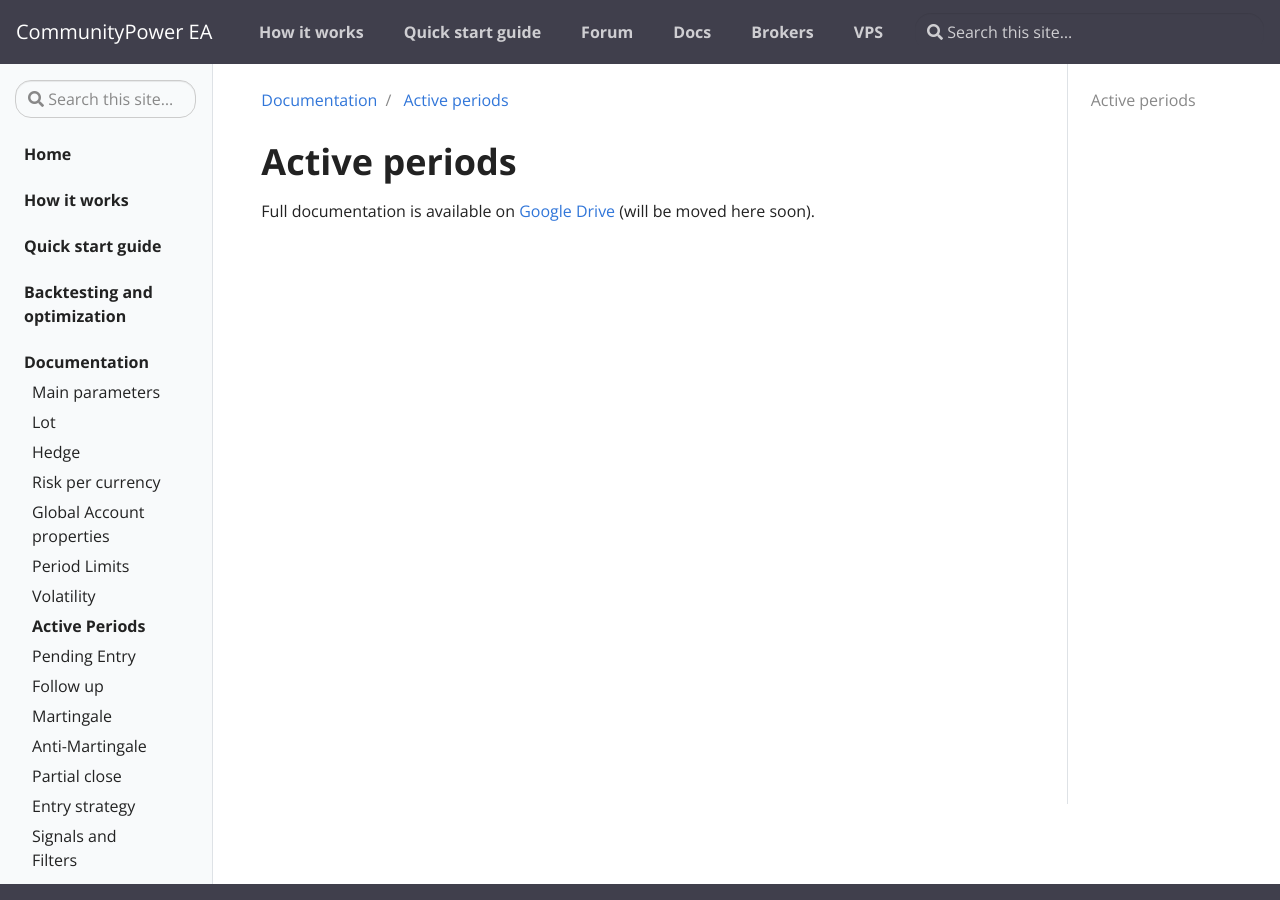
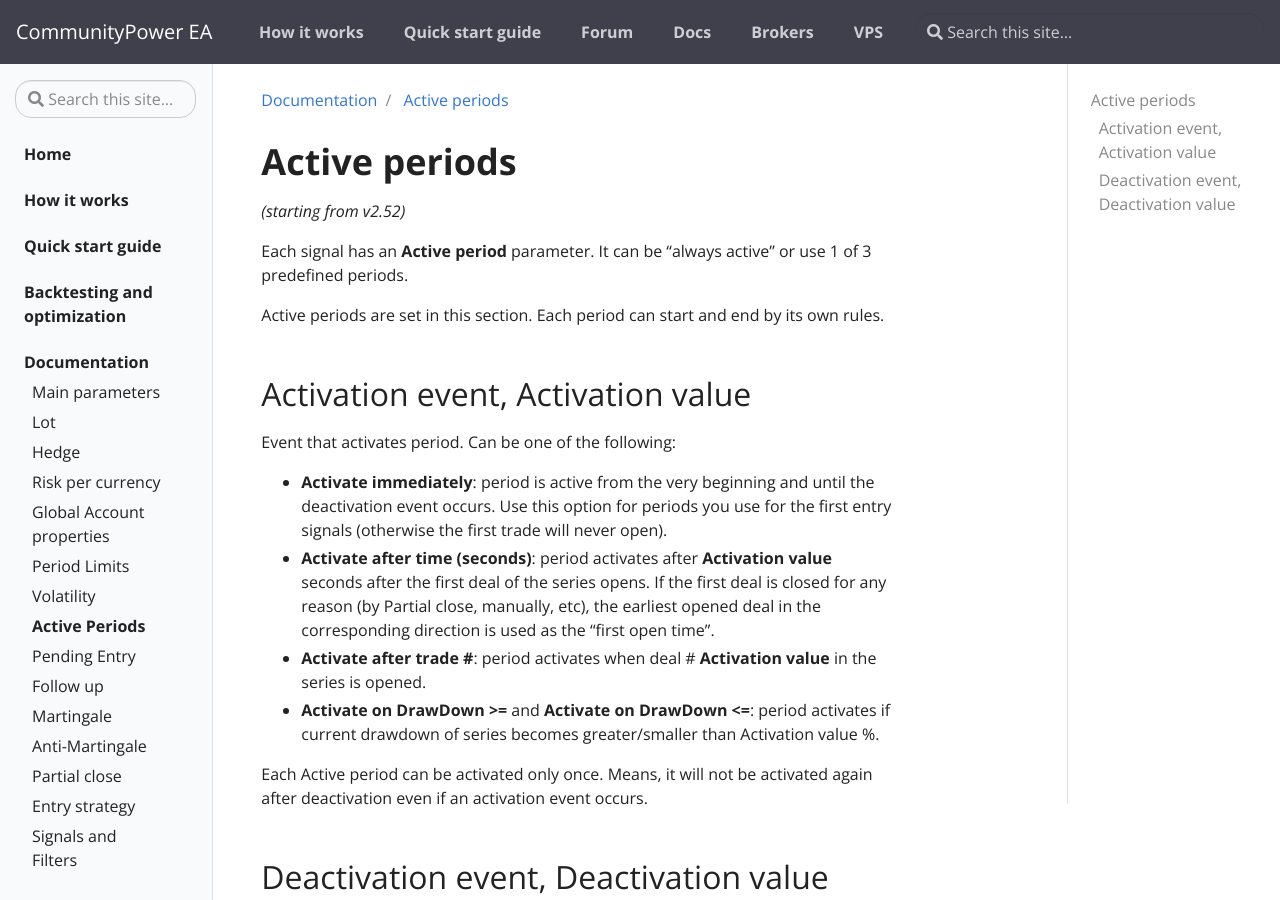
Before and after one commit to komposter/CommunityPowerEA.com, a Jekyll site: the page built from _docs/active-periods.md, in a window 1280 px wide and 900 px high. Built offline with Jekyll 4.4.1, drawn with Linux system fonts in a browser that asks for light colours; some of the changed text lies outside the part shown.

Commit message:
Active periods

```diff
--- a/_docs/active-periods.md
+++ b/_docs/active-periods.md
@@ -6,4 +6,24 @@
 
 # Active periods
 
-Full documentation is available on [Google Drive](https://docs.google.com/document/d/1ww1M97H54IBwtCKZDhxtqsTsrtEMKofXHMEWMGCyZNs) (will be moved here soon).
+*(starting from v2.52)*
+
+Each signal has an **Active period** parameter. It can be "always active" or use 1 of 3 predefined periods.
+
+Active periods are set in this section. Each period can start and end by its own rules.
+
+
+## Activation event, Activation value
+
+Event that activates period. Can be one of the following:<br/>
+* **Activate immediately**: period is active from the very beginning and until the deactivation event occurs. Use this option for periods you use for the first entry signals (otherwise the first trade will never open).<br/>
+* **Activate after time (seconds)**: period activates after **Activation value** seconds after the first deal of the series opens. If the first deal is closed for any reason (by Partial close, manually, etc), the earliest opened deal in the corresponding direction is used as the “first open time”.<br/>
+* **Activate after trade #**: period activates when deal # **Activation value** in the series is opened.<br/>
+* **Activate on DrawDown >=** and **Activate on DrawDown <=**: period activates if current drawdown of series becomes greater/smaller than Activation value %.<br/>
+
+Each Active period can be activated only once. Means, it will not be activated again after deactivation even if an activation event occurs.
+
+## Deactivation event, Deactivation value
+
+Deactivation events work the same way as activation events.<br/>
+Period can't be deactivated if it is not active (all deactivation events will be ignored). But it can be deactivated right after the activation (if a deactivation event occurs). Period can be deactivated only once.
```
